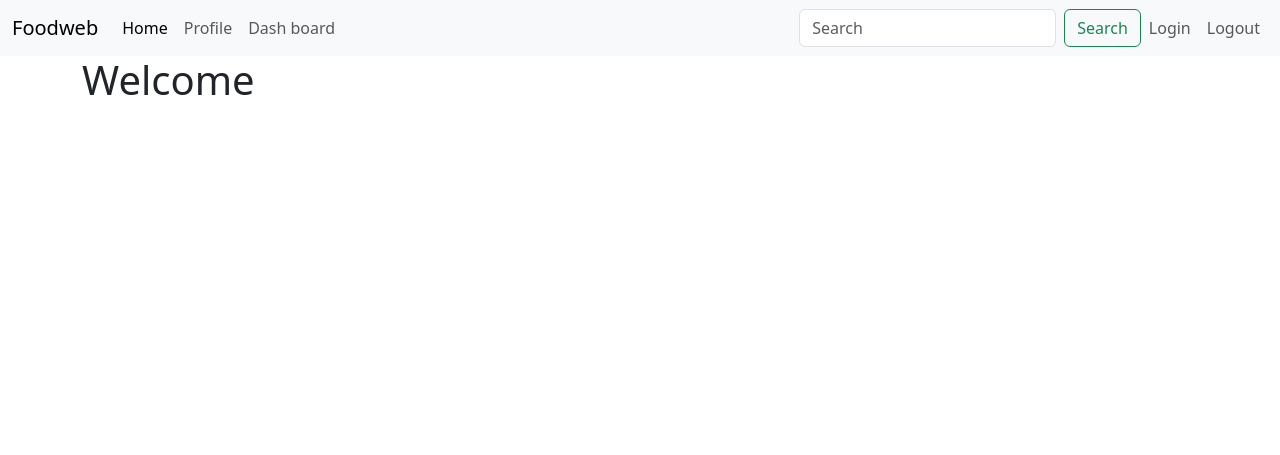
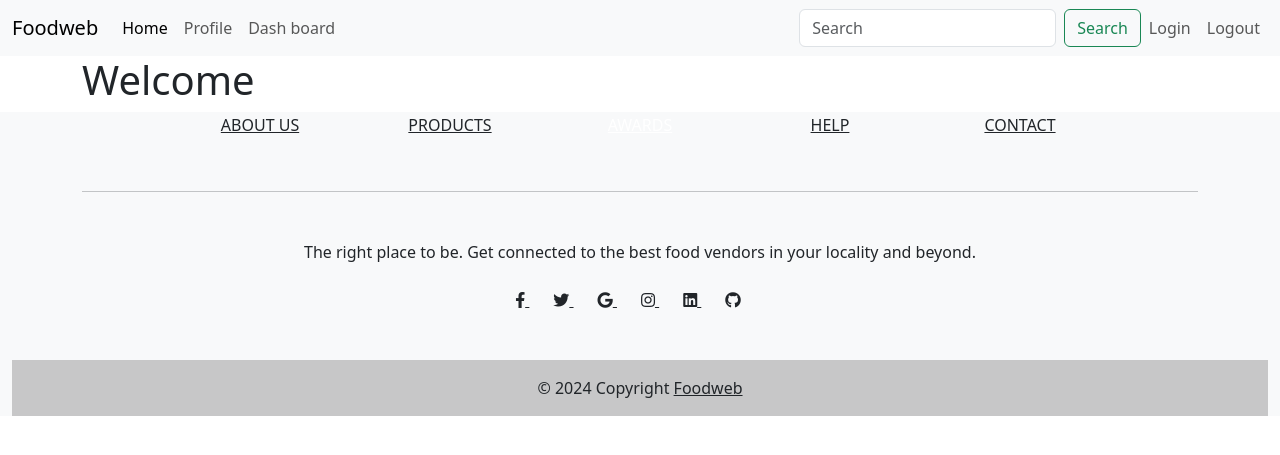
Before and after one commit to nalu-egwali/foodweb, a Django app: page / in a window 1280 px wide. Shown: the top 455 px of the page. Run offline with Django 5.2, Linux system fonts and the light colour scheme; some libraries are stand-ins or nearby versions.

Commit message:
Add footer

```diff
--- a/foods/templates/base.html
+++ b/foods/templates/base.html
@@ -6,6 +6,14 @@
     <meta name="viewport" content="width=device-width, initial-scale=1">
     <title>Food Web</title>
     <link href="https://cdn.jsdelivr.net/npm/bootstrap@5.3.3/dist/css/bootstrap.min.css" rel="stylesheet" integrity="sha384-QWTKZyjpPEjISv5WaRU9OFeRpok6YctnYmDr5pNlyT2bRjXh0JMhjY6hW+ALEwIH" crossorigin="anonymous">
+    <!-- Font Awesome -->
+    <link rel="stylesheet" href="https://use.fontawesome.com/releases/v5.11.2/css/all.css" />
+    <!-- Google Fonts Roboto -->
+    <link rel="stylesheet" href="https://fonts.googleapis.com/css2?family=Roboto:wght@300;400;500;700&display=swap" />
+    <!-- MDB -->
+    <link rel="stylesheet" href="css/mdb.min.css" />
+    <!-- Custom styles -->
+    <link rel="stylesheet" href="css/style.css" />
   </head>
   <body>
     {% include 'navbar.html' %}
@@ -15,5 +23,7 @@
     {% endblock%}
 
     <script src="https://cdn.jsdelivr.net/npm/bootstrap@5.3.3/dist/js/bootstrap.bundle.min.js" integrity="sha384-YvpcrYf0tY3lHB60NNkmXc5s9fDVZLESaAA55NDzOxhy9GkcIdslK1eN7N6jIeHz" crossorigin="anonymous"></script>
+
+    {% include 'footer.html' %}
   </body>
 </html>
--- /dev/null
+++ b/foods/templates/footer.html
@@ -0,0 +1,112 @@
+
+<div>
+    <!-- Footer -->
+    <footer class="container-fluid text-center text-teal bg-body-tertiary">
+      <!-- Grid container -->
+      <div class="container">
+        <!-- Section: Links -->
+        <section>
+          <!-- Grid row-->
+          <div class="row text-center d-flex justify-content-center pt-1">
+            <!-- Grid column -->
+            <div class="col-md-2">
+              <h6 class="text-uppercase font-weight-bold">
+                <a href="#!" class="text-dark">About us</a>
+              </h6>
+            </div>
+            <!-- Grid column -->
+
+            <!-- Grid column -->
+            <div class="col-md-2">
+              <h6 class="text-uppercase font-weight-bold">
+                <a href="#!" class="text-dark">Products</a>
+              </h6>
+            </div>
+            <!-- Grid column -->
+
+            <!-- Grid column -->
+            <div class="col-md-2">
+              <h6 class="text-uppercase font-weight-bold">
+                <a href="#!" class="text-white">Awards</a>
+              </h6>
+            </div>
+            <!-- Grid column -->
+
+            <!-- Grid column -->
+            <div class="col-md-2">
+              <h6 class="text-uppercase font-weight-bold">
+                <a href="#!" class="text-dark">Help</a>
+              </h6>
+            </div>
+            <!-- Grid column -->
+
+            <!-- Grid column -->
+            <div class="col-md-2">
+              <h6 class="text-uppercase font-weight-bold">
+                <a href="#!" class="text-dark">Contact</a>
+              </h6>
+            </div>
+            <!-- Grid column -->
+          </div>
+          <!-- Grid row-->
+        </section>
+        <!-- Section: Links -->
+
+        <hr class="my-5" />
+
+        <!-- Section: Text -->
+        <section class="mb-lg-2">
+          <div class="row d-flex justify-content-center">
+            <div class="col-lg-8">
+              <p>
+                The right place to be. Get connected to the best food vendors in your locality and beyond.
+              </p>
+            </div>
+          </div>
+        </section>
+        <!-- Section: Text -->
+
+        <!-- Section: Social -->
+        <section class="text-center mb-5">
+          <a href="" class="text-dark me-4">
+            <i class="fab fa-facebook-f"></i>
+          </a>
+          <a href="" class="text-dark me-4">
+            <i class="fab fa-twitter"></i>
+          </a>
+          <a href="" class="text-dark me-4">
+            <i class="fab fa-google"></i>
+          </a>
+          <a href="" class="text-dark me-4">
+            <i class="fab fa-instagram"></i>
+          </a>
+          <a href="" class="text-dark me-4">
+            <i class="fab fa-linkedin"></i>
+          </a>
+          <a href="" class="text-dark me-4">
+            <i class="fab fa-github"></i>
+          </a>
+        </section>
+        <!-- Section: Social -->
+      </div>
+      <!-- Grid container -->
+
+      <!-- Copyright -->
+      <div
+           class="text-center p-3"
+           style="background-color: rgba(0, 0, 0, 0.2)"
+           >
+        © 2024 Copyright
+        <a class="text-dark" href="https://mdbootstrap.com/"
+           >Foodweb</a
+          >
+      </div>
+      <!-- Copyright -->
+    </footer>
+    <!-- Footer -->
+  </div>
+  <!-- End of .container -->
+      <!-- MDB -->
+      <script type="text/javascript" src="js/mdb.min.js"></script>
+      <!-- Custom scripts -->
+      <script type="text/javascript" src="js/script.js"></script>
--- a/foodweb/urls.py
+++ b/foodweb/urls.py
@@ -1,23 +1,8 @@
-"""
-URL configuration for foodweb project.
 
-The `urlpatterns` list routes URLs to views. For more information please see:
-    https://docs.djangoproject.com/en/5.0/topics/http/urls/
-Examples:
-Function views
-    1. Add an import:  from my_app import views
-    2. Add a URL to urlpatterns:  path('', views.home, name='home')
-Class-based views
-    1. Add an import:  from other_app.views import Home
-    2. Add a URL to urlpatterns:  path('', Home.as_view(), name='home')
-Including another URLconf
-    1. Import the include() function: from django.urls import include, path
-    2. Add a URL to urlpatterns:  path('blog/', include('blog.urls'))
-"""
 from django.contrib import admin
 from django.urls import path, include
 
 urlpatterns = [
-    path("", include("foods.urls")),
+    path('', include("foods.urls")),
     path('admin/', admin.site.urls),
 ]
```
Also changed, not shown: db.sqlite3, foods/templates/loginform.html (added).
